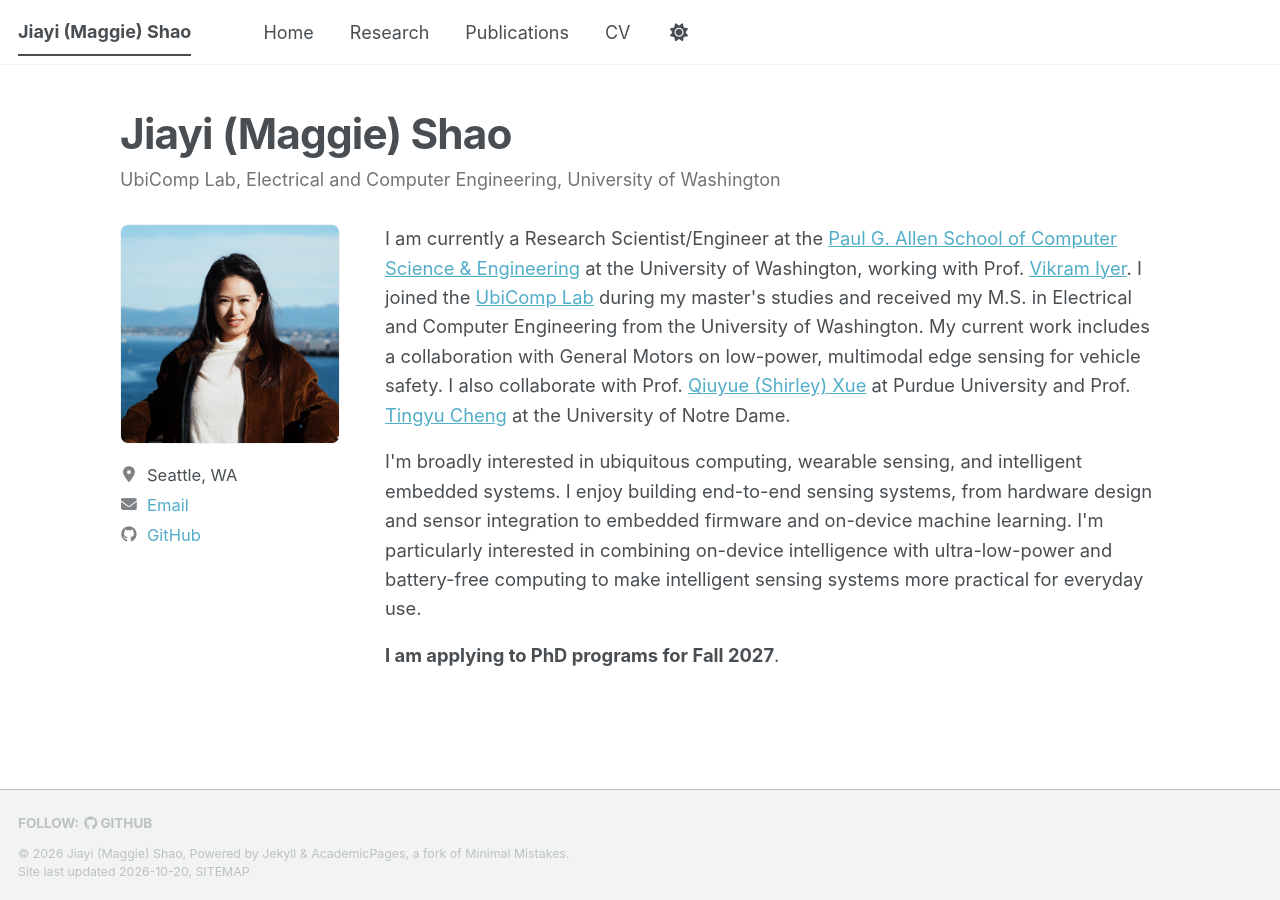
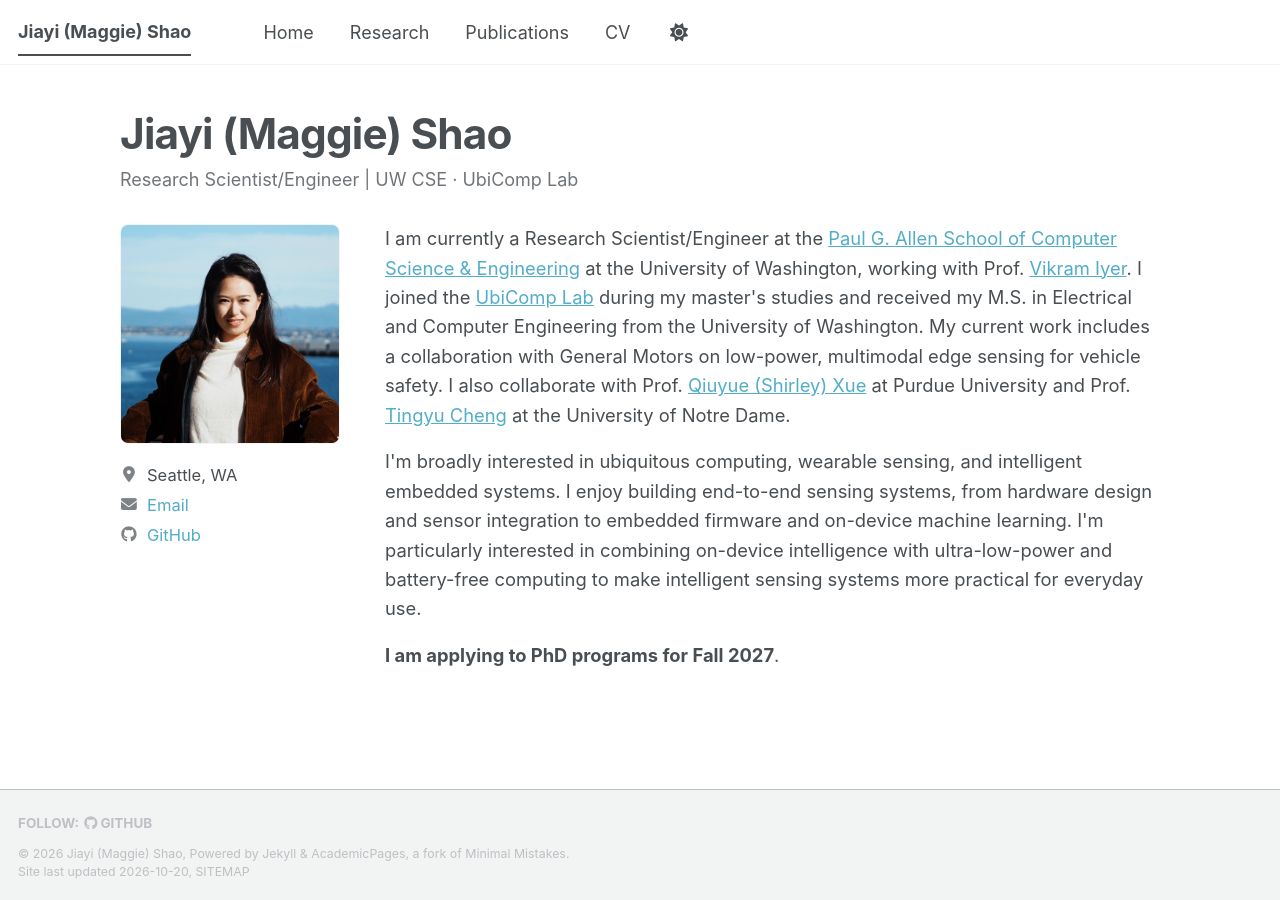
Before and after one commit to jiayimaggieshao/jiayimaggieshao.github.io, a Jekyll site: the page built from _pages/about.md, in a window 1280 px wide. Built offline with Jekyll 4.4.1, drawn with Linux system fonts in a browser that asks for light colours; a style sheet for code colours, icons or effects is not loaded.

Commit message:
Update the homepage affiliation line.
Show the current Research Scientist/Engineer role in UW CSE and the UbiComp Lab.

Co-authored-by: Cursor <cursoragent@cursor.com>

```diff
--- a/_pages/about.md
+++ b/_pages/about.md
@@ -10,7 +10,7 @@ redirect_from:
 <div class="home-intro">
 <header class="home-intro__header">
 <h1 class="home-intro__name">Jiayi (Maggie) Shao</h1>
-<p class="home-intro__affiliation">UbiComp Lab, Electrical and Computer Engineering, University of Washington</p>
+<p class="home-intro__affiliation">Research Scientist/Engineer | UW CSE · UbiComp Lab</p>
 </header>
 <div class="home-intro__body">
 <div class="home-intro__aside">
```
